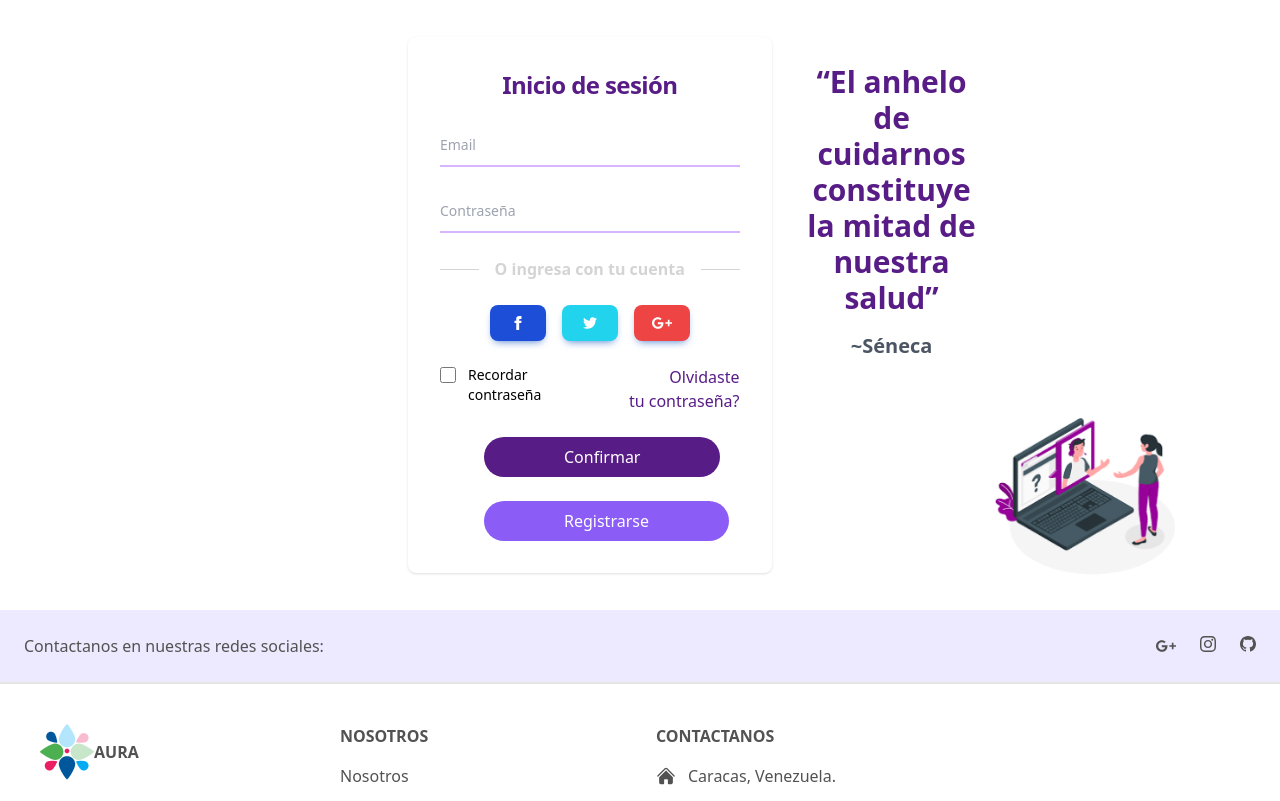
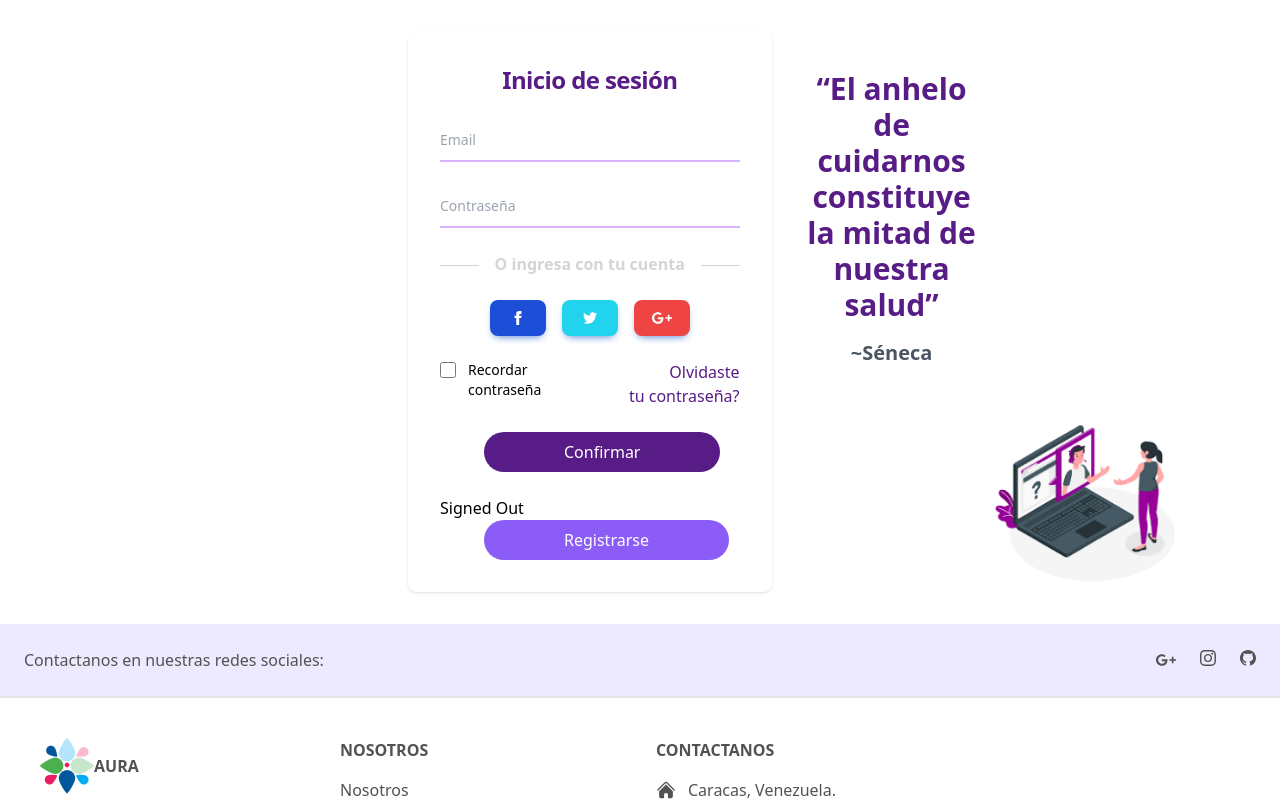
Before and after one commit to giubortone/Aura, a React (Vite) app: page /login in a window 1280 px wide. Shown: the top 801 px of the page. Built offline with nearby package versions, Linux system fonts and the light colour scheme; no server answers.

Commit message:
Manejo de log in

```diff
--- /dev/null
+++ b/src/components/AuthDetail.jsx
@@ -0,0 +1,44 @@
+import { onAuthStateChanged, signOut } from "firebase/auth";
+import React, { useEffect, useState } from "react";
+import { auth } from "../firebase";
+
+const AuthDetails = () => {
+  const [authUser, setAuthUser] = useState(null);
+
+  useEffect(() => {
+    const listen = onAuthStateChanged(auth, (user) => {
+      if (user) {
+        setAuthUser(user);
+      } else {
+        setAuthUser(null);
+      }
+    });
+
+    return () => {
+      listen();
+    };
+  }, []);
+
+  const userSignOut = () => {
+    signOut(auth)
+      .then(() => {
+        console.log("sign out successful");
+      })
+      .catch((error) => console.log(error));
+  };
+
+  return (
+    <div>
+      {authUser ? (
+        <>
+          <p>{`Signed In as ${authUser.email}`}</p>
+          <button onClick={userSignOut}>Sign Out</button>
+        </>
+      ) : (
+        <p>Signed Out</p>
+      )}
+    </div>
+  );
+};
+
+export default AuthDetails;
--- a/src/components/SignIn.jsx
+++ b/src/components/SignIn.jsx
@@ -1,6 +1,7 @@
 import { signInWithEmailAndPassword } from 'firebase/auth';
 import React, {useState} from 'react'
 import { auth } from '../firebase';
+import AuthDetails from './AuthDetail';
 
 
 const SignIn = () => {
@@ -113,8 +114,8 @@
                     </button>
                     <br></br>
                 </div>
-
             </form>
+            <AuthDetails/>
         </div>
     )
 }
```
